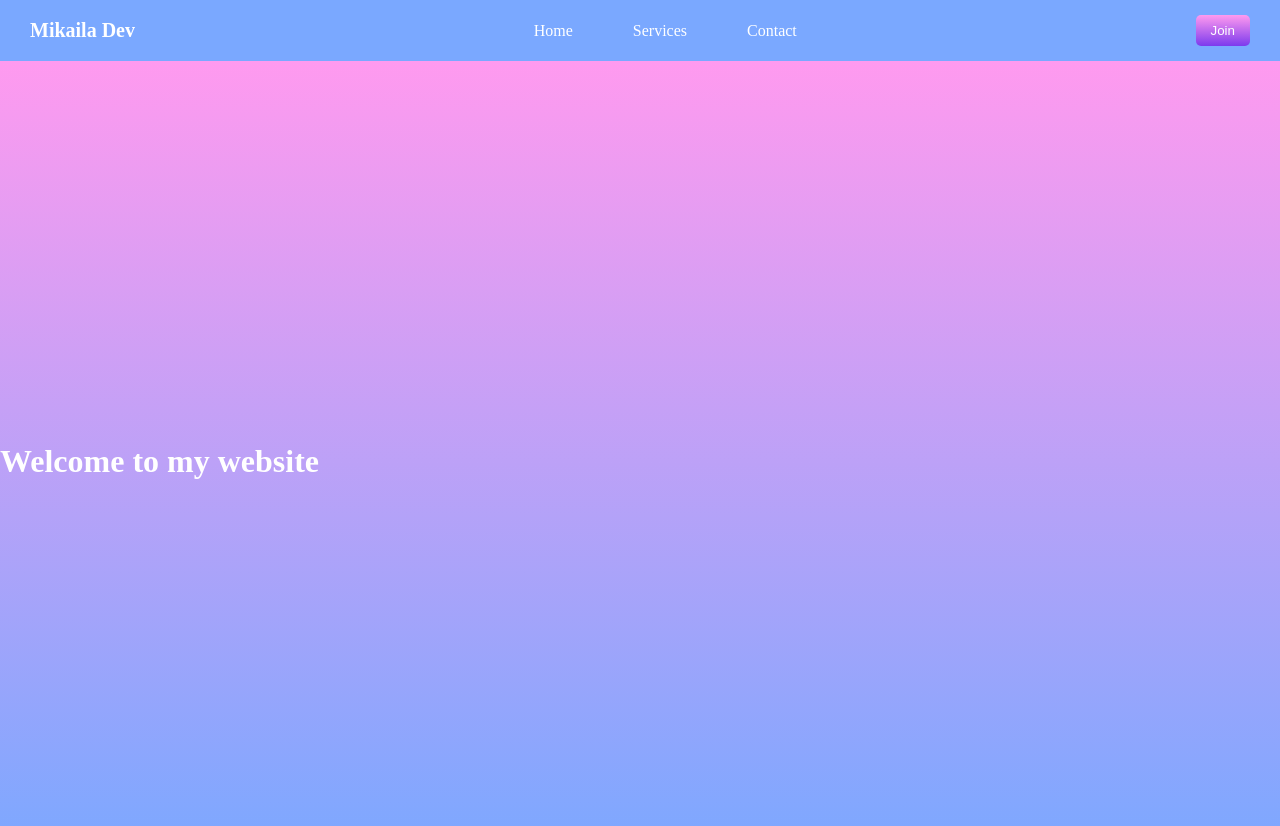
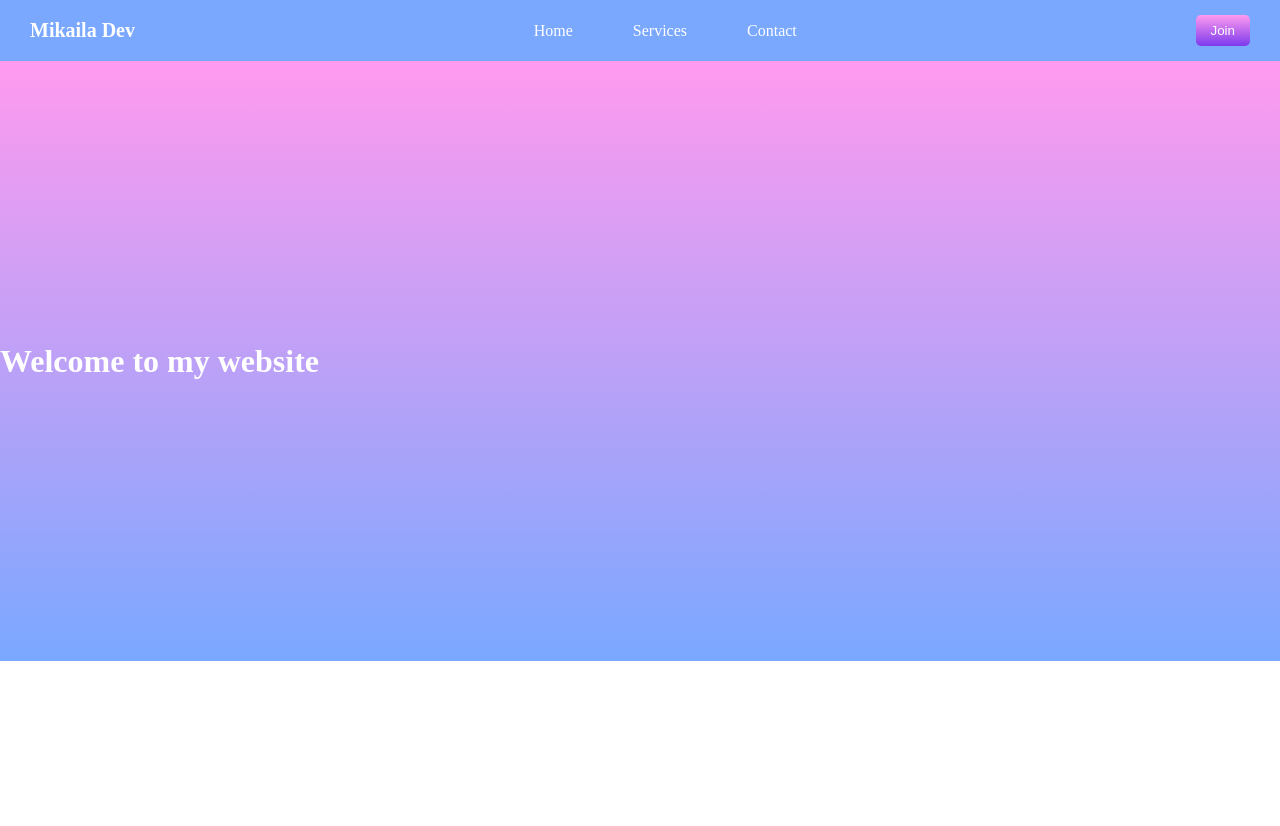
Before and after one commit to mikaila114/web, a React (Vite) app: page / in a window 1280 px wide. Shown: the top 826 px of the page. After the commit the page ends 800 px from the top, so only its background shows below. Built offline with nearby package versions, Linux system fonts and the light colour scheme; a web font is replaced by a local one.

Commit message:
another one

```diff
--- a/src/index.css
+++ b/src/index.css
@@ -86,7 +86,7 @@ body {
 .section {
   display: flex;
   width: 100%;
-  height: 100vh;
+  height: 600px;
   align-items: center;
   color: white;
   background: linear-gradient(#ff9aef, #7aa8ff);
```
